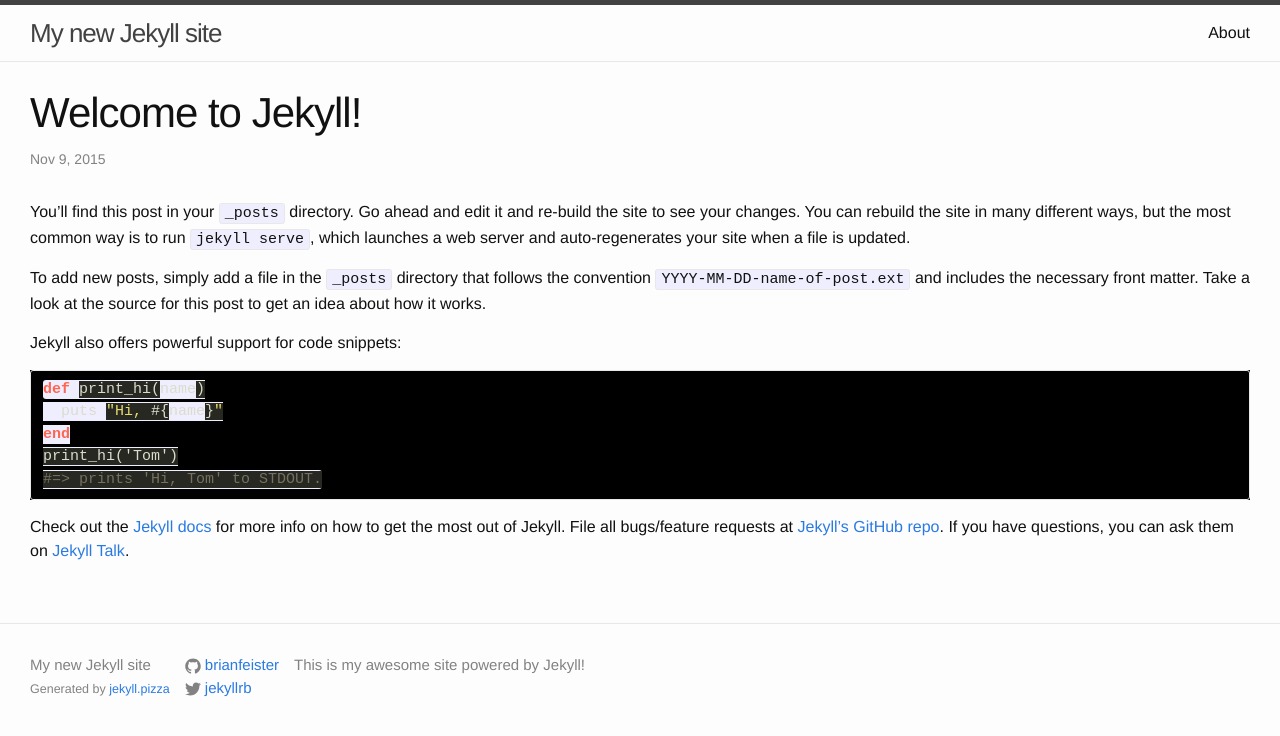
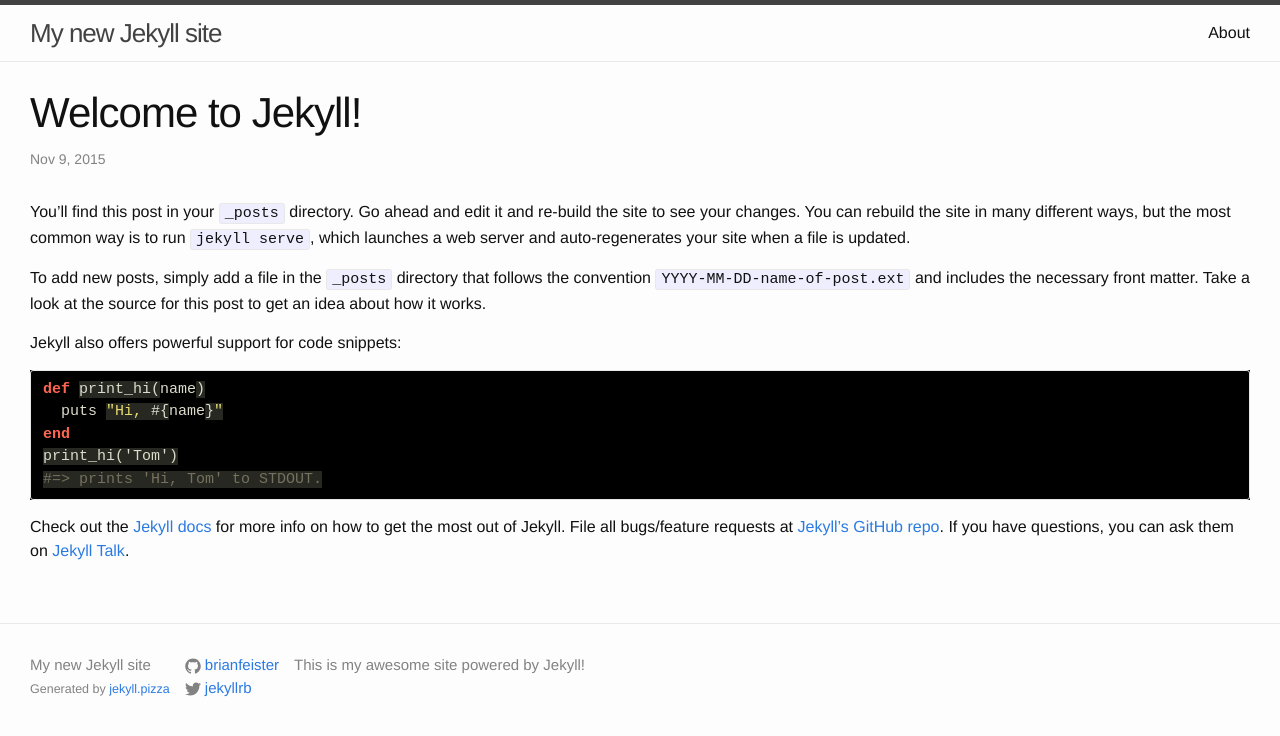
Before and after one commit to brianfeister/brianfeister.github.io, a Jekyll site: the page built from _posts/2015-11-09-welcome-to-jekyll.md, in a window 1280 px wide. Shown: the top 736 px of the page. Built offline with Jekyll 4.4.1, drawn with Linux system fonts in a browser that asks for light colours.

Commit message:
Update _syntax-highlighting.scss

```diff
--- a/_sass/_syntax-highlighting.scss
+++ b/_sass/_syntax-highlighting.scss
@@ -3,7 +3,7 @@
  */
 .highlight {
     background: #000;
-    pre { background: #000; }
+    pre, code { background: #000; }
     @extend %vertical-rhythm;
     .c { color: #c2b680; background-color: #272822 } /* Comment */
     .err { color: #dcdccc; background-color: #272822 } /* Error */
```
